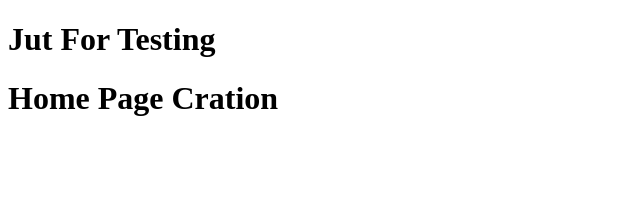
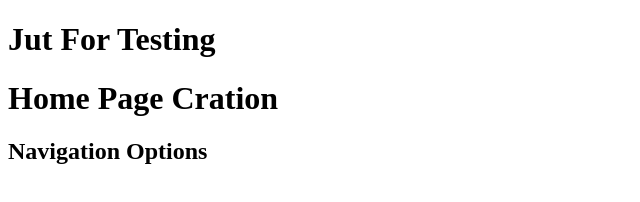
Before and after one commit to educationtalk2021/EduProject, a plain HTML site: page index.html in a window 1280 px wide. Shown: the whole page, without its empty margins (0-640 px from the left). Drawn offline with Linux system fonts and the light colour scheme.

Commit message:
3rd commit

```diff
--- a/index.html
+++ b/index.html
@@ -9,6 +9,8 @@
 
     <h1> Jut For Testing</h1>
     <h1> Home Page Cration</h1>
+    <h2> Navigation Options</h2>
+
 
 </body>
 </html>
```
